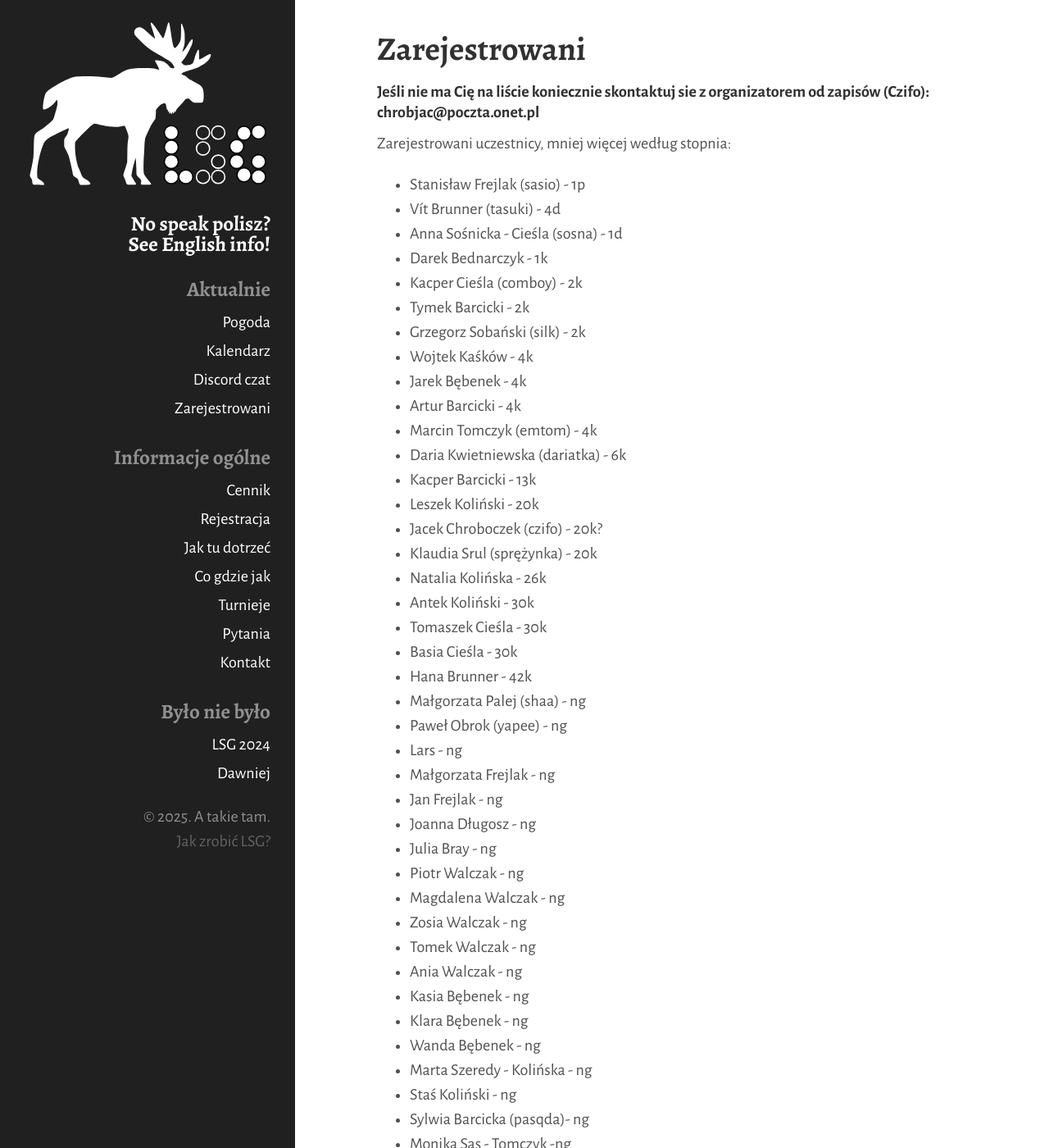
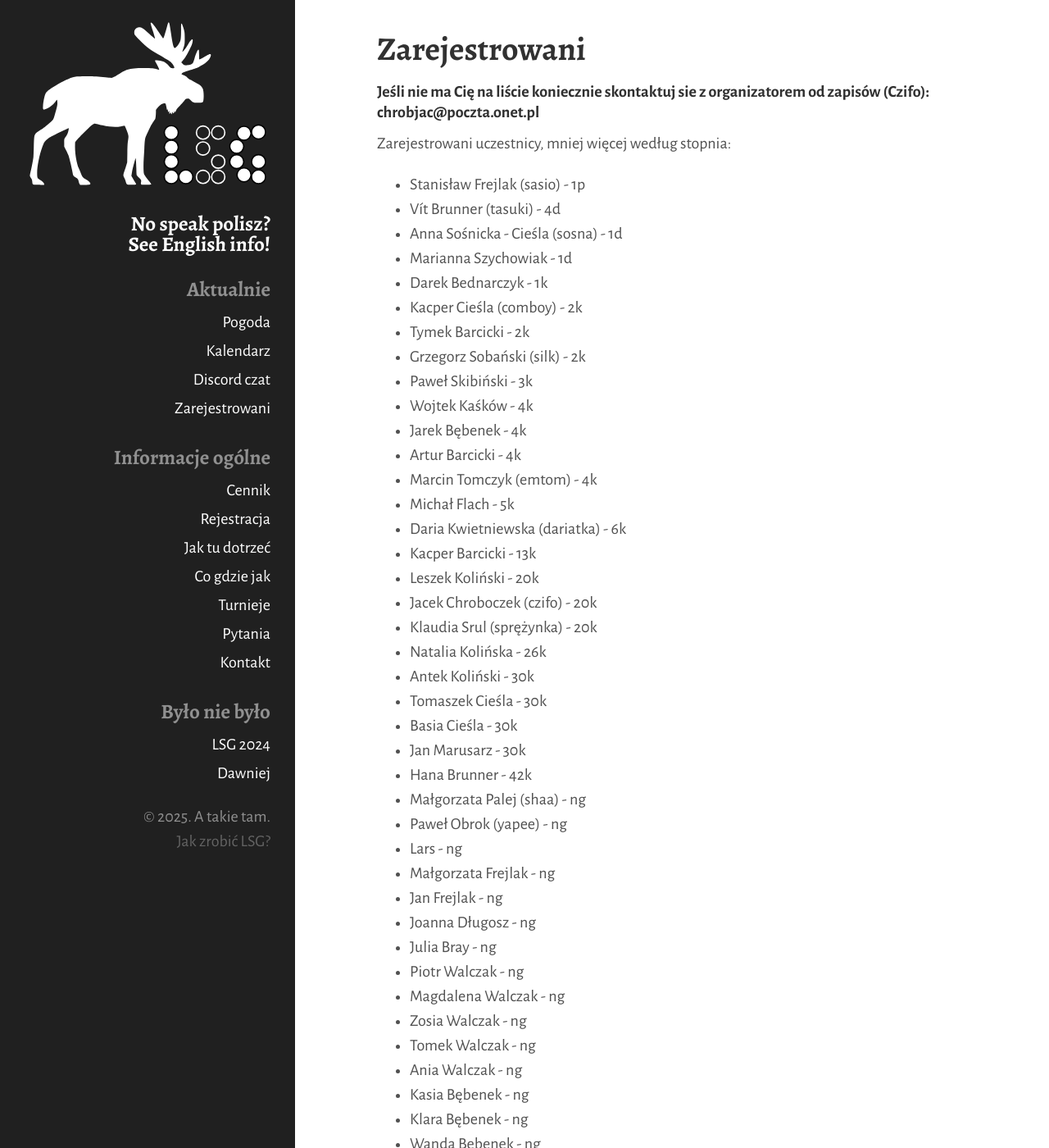
Before and after one commit to tasuki/lsg, a Jekyll site: the page built from zarejestrowani.md, in a window 1280 px wide and 1400 px high. Shown: the whole window at 82% size. Built offline with Jekyll 4.4.1, drawn with Linux system fonts in a browser that asks for light colours.

Commit message:
Update zarejestrowani.md

```diff
--- a/zarejestrowani.md
+++ b/zarejestrowani.md
@@ -12,23 +12,27 @@ Zarejestrowani uczestnicy, mniej więcej według stopnia:
 - Stanisław Frejlak (sasio) - 1p
 - Vít Brunner (tasuki) - 4d
 - Anna Sośnicka - Cieśla (sosna) - 1d
+- Marianna Szychowiak - 1d
 - Darek Bednarczyk - 1k
 - Kacper Cieśla (comboy) - 2k
 - Tymek Barcicki - 2k
 - Grzegorz Sobański (silk) - 2k
+- Paweł Skibiński - 3k
 - Wojtek Kaśków - 4k
 - Jarek Bębenek - 4k
 - Artur Barcicki - 4k
 - Marcin Tomczyk (emtom) - 4k
+- Michał Flach - 5k
 - Daria Kwietniewska (dariatka) - 6k
 - Kacper Barcicki - 13k
 - Leszek Koliński - 20k
-- Jacek Chroboczek (czifo) - 20k?
+- Jacek Chroboczek (czifo) - 20k
 - Klaudia Srul (sprężynka) - 20k
 - Natalia Kolińska - 26k
 - Antek Koliński - 30k
 - Tomaszek Cieśla - 30k
 - Basia Cieśla - 30k
+- Jan Marusarz - 30k
 - Hana Brunner - 42k
 - Małgorzata Palej (shaa) - ng
 - Paweł Obrok (yapee) - ng
```
